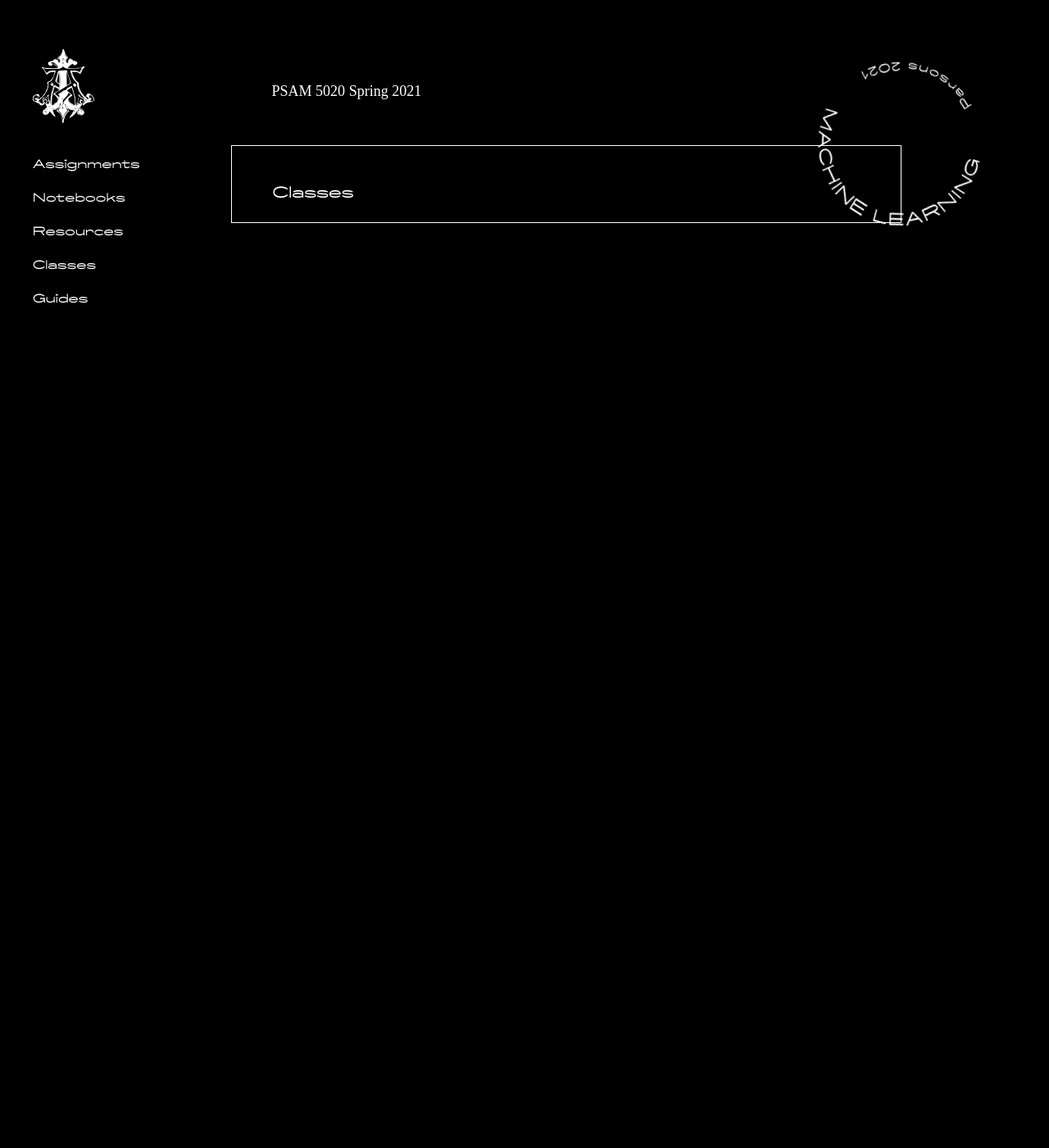
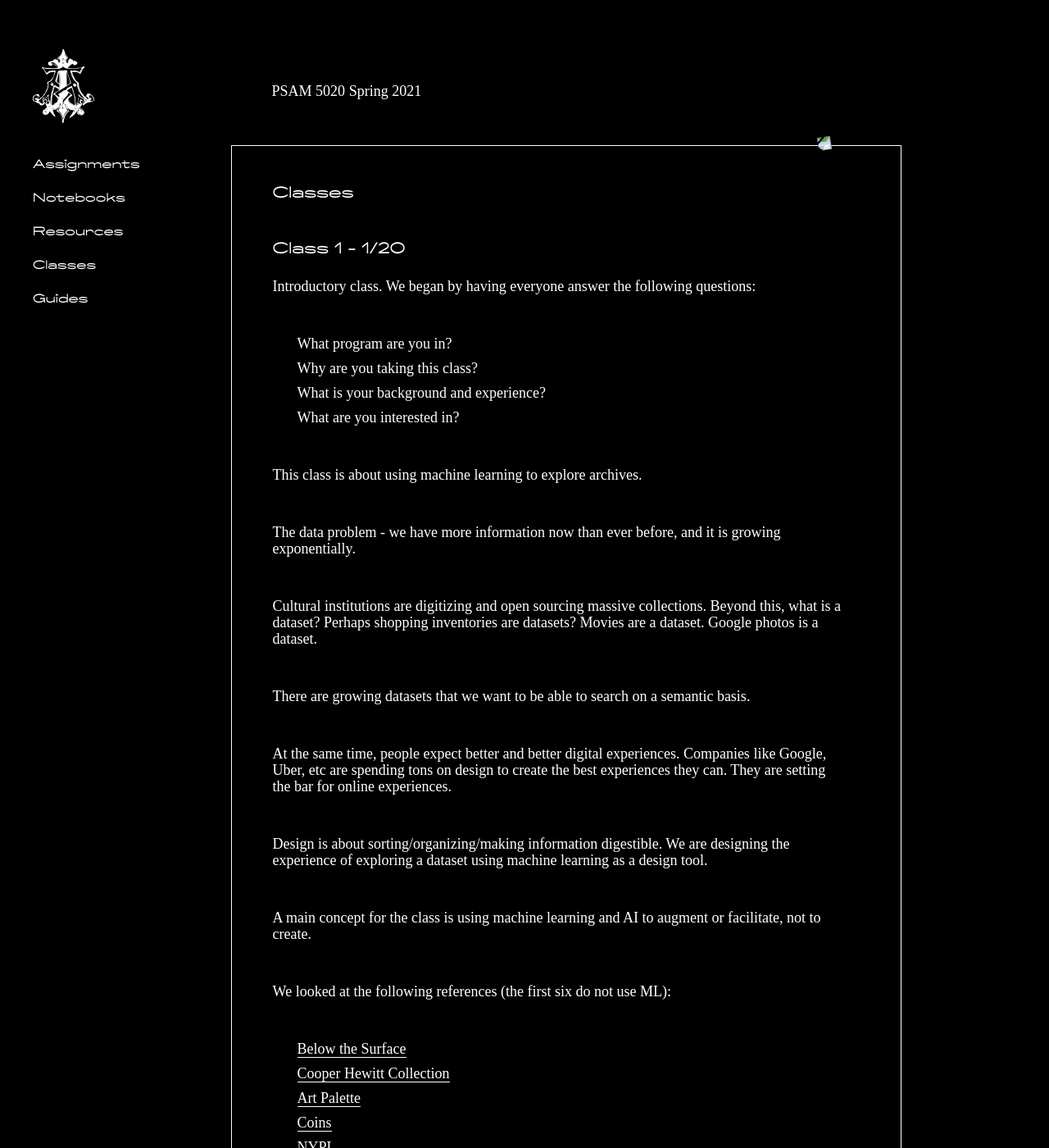
Before and after one commit to polyrhythmatic/spring2021_visualize_ml, a Jekyll site: the page built from _pages/classes.md, in a window 1280 px wide and 1400 px high. Shown: the whole window at 82% size. Built offline with Jekyll 4.4.1, drawn with Linux system fonts in a browser that asks for light colours; nearby versions of some CDN libraries; some of the changed text lies outside the part shown.

````diff
--- a/_pages/classes.md
+++ b/_pages/classes.md
@@ -4,3 +4,113 @@ permalink: /classes
 ---
 
 # Classes
+
+## Class 1 - 1/20
+
+Introductory class. We began by having everyone answer the following questions:
+
+* What program are you in?
+* Why are you taking this class?
+* What is your background and experience?
+* What are you interested in?
+
+This class is about using machine learning to explore archives.
+
+The data problem - we have more information now than ever before, and it is growing exponentially.
+
+Cultural institutions are digitizing and open sourcing massive collections. Beyond this, what is a dataset? Perhaps shopping inventories are datasets? Movies are a dataset. Google photos is a dataset.
+
+There are growing datasets that we want to be able to search on a semantic basis.
+
+At the same time, people expect better and better digital experiences. Companies like Google, Uber, etc are spending tons on design to create the best experiences they can. They are setting the bar for online experiences.
+
+Design is about sorting/organizing/making information digestible. We are designing the experience of exploring a dataset using machine learning as a design tool.
+
+A main concept for the class is using machine learning and AI to augment or facilitate, not to create.
+
+We looked at the following references (the first six do not use ML):
+
+* [Below the Surface](https://belowthesurface.amsterdam/en/vondsten)
+* [Cooper Hewitt Collection](https://collection.cooperhewitt.org/)
+* [Art Palette](https://artsexperiments.withgoogle.com/artpalette/colors/242726-886c5f-d04b18-dfb24a-d4c5aa)
+* [Coins](https://uclab.fh-potsdam.de/coins/)
+* [NYPL](http://publicdomain.nypl.org/pd-visualization/)
+* [Navigating The Green Book](http://publicdomain.nypl.org/greenbook-map/)
+* [Neural Neighbors: Capturing Image Similarity
+](http://dhlab.yale.edu/projects/neural-neighbors/)
+* [PixPlot](http://dhlab.yale.edu/projects/pixplot/)
+* [The Norwegian National Museum](http://vy.nasjonalmuseet.no/)
+* [Identifying art through machine learning
+](https://www.moma.org/calendar/exhibitions/history/identifying-art)
+* [Teachable Machine](https://experiments.withgoogle.com/teachable-machine)
+* [Pattern Radio: Whale Songs](https://experiments.withgoogle.com/patternradio)
+* [Talk to Books](https://experiments.withgoogle.com/talk-to-books)
+* [Semantris](https://research.google.com/semantris/)
+* [Font Map](https://experiments.withgoogle.com/font-map)
+* [The Infinite Drum Machine](https://experiments.withgoogle.com/drum-machine)
+* [Bird Sounds](https://experiments.withgoogle.com/bird-sounds)
+* [Boil the Frog](http://boilthefrog.playlistmachinery.com/)
+* [Every Noise at Once](http://everynoise.com/engenremap.html)
+* [X Degrees of Separation](https://artsexperiments.withgoogle.com/xdegrees/8gHu5Z5RF4BsNg/BgHD_Fxb-V_K3A)
+* [NASA’s Visual Universe](https://artsexperiments.withgoogle.com/nasasvisualuniverse)
+* [NASA’s Visual Universe](https://experiments.withgoogle.com/business-of-fashion)
+* [Curator Table](https://artsexperiments.withgoogle.com/curatortable/#0.00,1607.63,4473.41,0.00,-1.00,0.00)
+
+And more listed [here](https://www.are.na/seth-kranzler/design-and-machine-learning-references)
+
+
+What is scripting?
+
+* A scripting or script language is a programming language for a special run-time environment that automates the execution of tasks; the tasks could alternatively be executed one-by-one by a human operator. Scripting languages are often interpreted. - Wikipedia
+
+Python is a scripting language that we will be using in this class. It is highly versatile, high-level, general-purpose programming language that is quickly becoming one of the most popular languages.
+
+We covered the terminal in advance of Python (next class)
+
+[Quick guide here](https://blog.teamtreehouse.com/introduction-to-the-mac-os-x-command-line)
+
+Import commands to be familiar with:
+* pwd
+* ls
+* cd
+* mkdir
+* rmdir
+* rm
+* mv
+* cp
+* open .
+* cat
+
+Using the terminal, we installed [Homebrew](https://brew.sh/)
+
+First, make sure you have Xcode command-line tools installed. Note - this is *not* the Xcode editor. These are separate tools that run from your command line. Run the commands below (without the `$` at the beginning of the line):
+
+```console
+$ xcode-select --install
+```
+
+Next, we install Homebrew by running the following command:
+
+```console
+/bin/bash -c "$(curl -fsSL https://raw.githubusercontent.com/Homebrew/install/HEAD/install.sh)"
+```
+
+Run the following command once you’re done to ensure Homebrew is installed and working properly:
+
+```console
+$ brew doctor
+```
+
+Next, we install Python
+
+```console
+$ brew install python
+```
+
+Check your install with the following command
+
+```console
+$ python --version
+```
+
+It should say report a version of python 3 or higher
````
Also changed, not shown: _pages/assignments.md (+8 -0 lines), index.md (+6 -0 lines), assets/marquee.svg (deleted).
